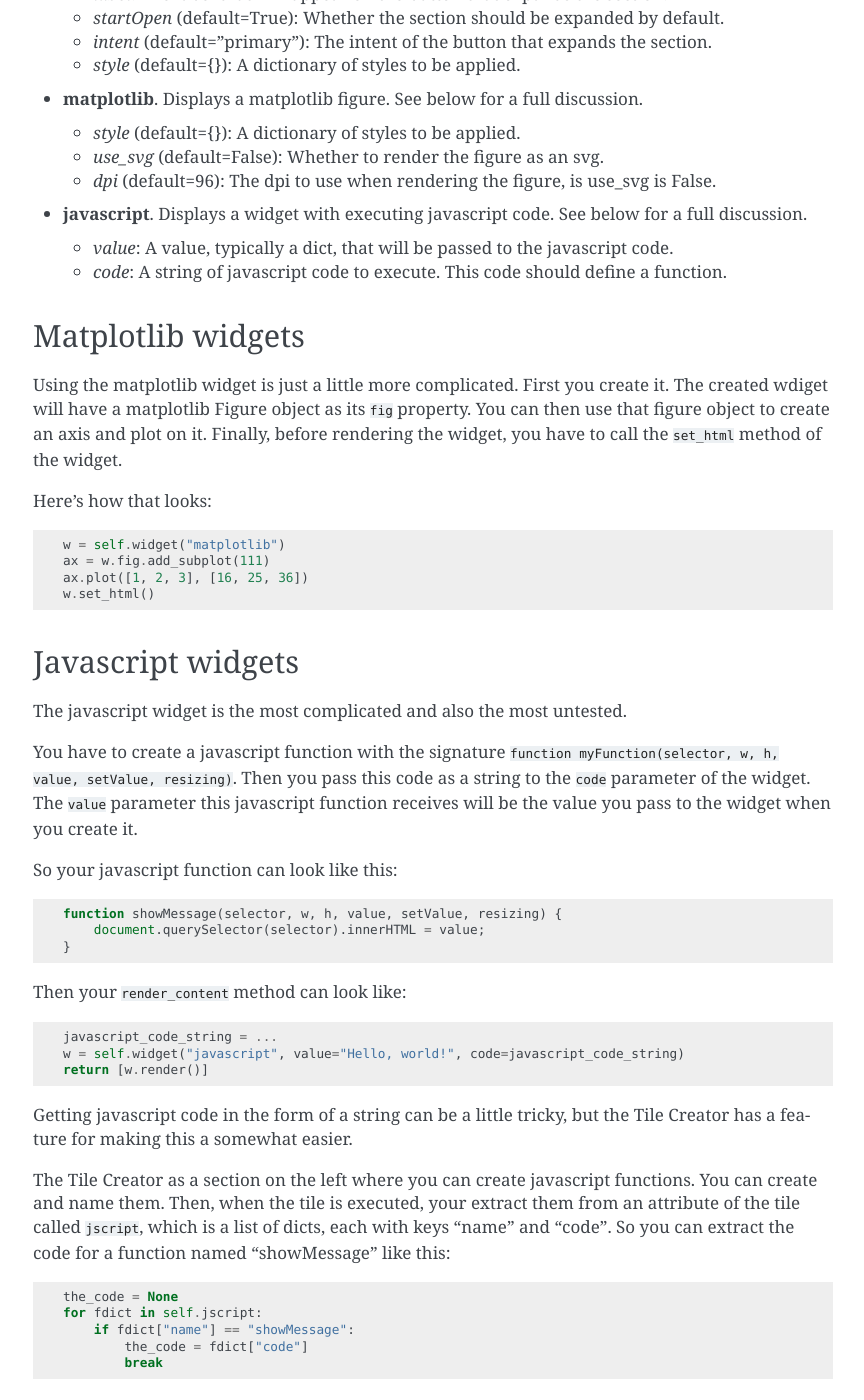
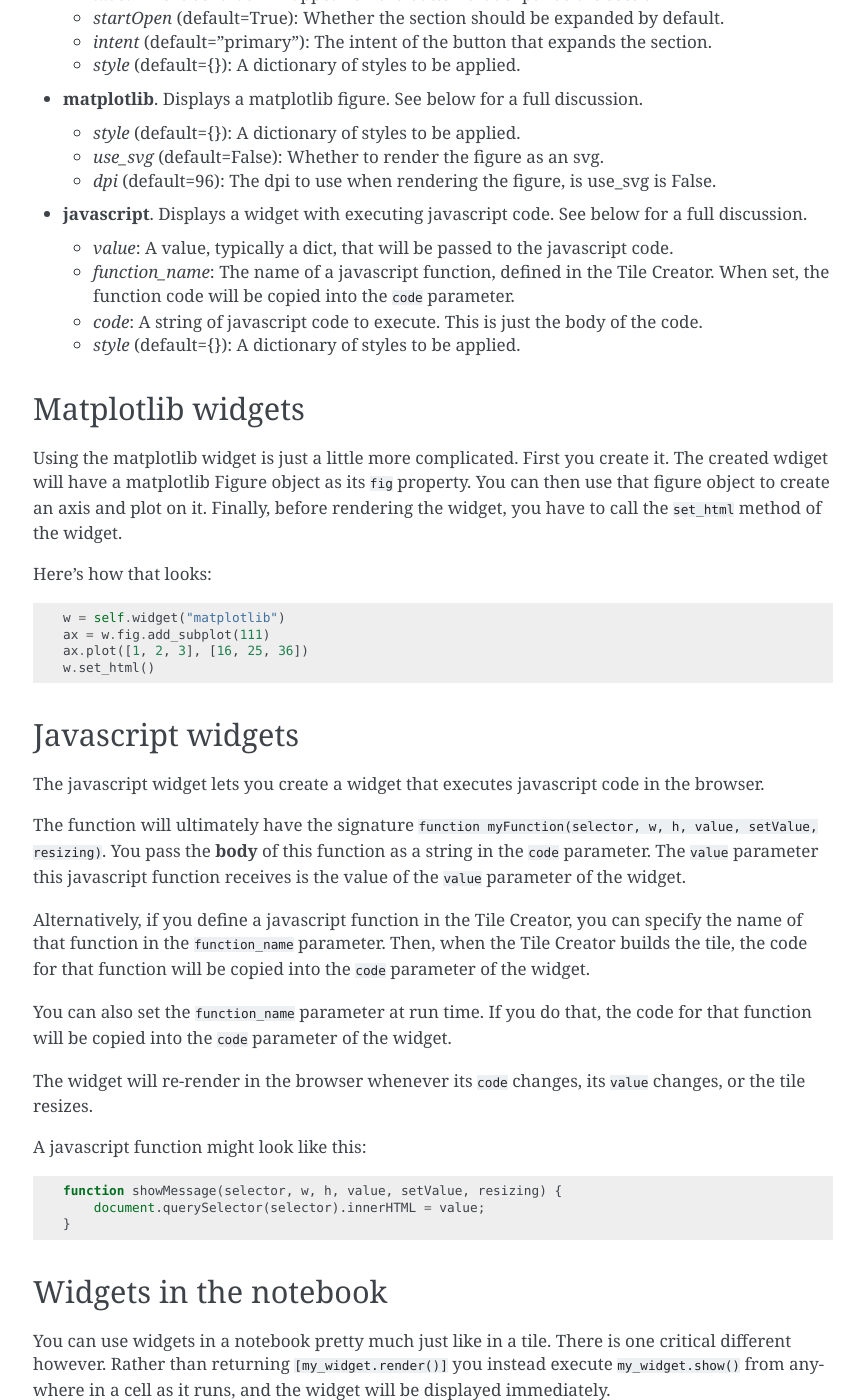
Before and after one commit to bsherin/tacticdocs, a Sphinx documentation site: the page built from docs/Widgets.md, in a window 1280 px wide and 1400 px high, scrolled down 4673 px. Shown: the whole window, without its empty margins (307-1171 px from the left). Built offline with Sphinx 7.4.7, drawn with Linux system fonts in a browser that asks for light colours; some of the changed text lies outside the part shown.

Commit message:
Updated javascript widget documentation

````diff
--- a/docs/Widgets.md
+++ b/docs/Widgets.md
@@ -177,7 +177,9 @@ the given style is applied.
   - _dpi_ (default=96): The dpi to use when rendering the figure, is use_svg is False.
 - **javascript**. Displays a widget with executing javascript code. See below for a full discussion.
   - _value_: A value, typically a dict, that will be passed to the javascript code.
-  - _code_: A string of javascript code to execute. This code should define a function.
+  - _function_name_: The name of a javascript function, defined in the Tile Creator. When set, the function code will be copied into the `code` parameter.
+  - _code_: A string of javascript code to execute. This is just the body of the code.
+  - _style_ (default={}): A dictionary of styles to be applied.
 
 (matplotlib-widgets)=
 ## Matplotlib widgets
@@ -198,14 +200,20 @@ w.set_html()
 (javascript-widgets)=
 ## Javascript widgets
 
-The javascript widget is the most complicated and also the most untested.
+The javascript widget lets you create a widget that executes javascript code in the browser.
 
-You have to create a javascript function with the signature `function myFunction(selector, w, h, value, setValue, resizing)`.
-Then you pass this code as a string to the `code` parameter of the widget.
-The `value` parameter this javascript function receives will be the
-value you pass to the widget when you create it.
+The function will ultimately have the signature `function myFunction(selector, w, h, value, setValue, resizing)`.
+You pass the **body** of this function as a string in the `code` parameter.
+The `value` parameter this javascript function receives is the value of the `value` parameter of the widget.
 
-So your javascript function can look like this:
+Alternatively, if you define a javascript function in the Tile Creator, you can specify the name of that function in the `function_name` parameter.
+Then, when the Tile Creator builds the tile, the code for that function will be copied into the `code` parameter of the widget.
+
+You can also set the `function_name` parameter at run time. If you do that, the code for that function will be copied into the `code` parameter of the widget.
+
+The widget will re-render in the browser whenever its `code` changes, its `value` changes, or the tile resizes.
+
+A javascript function might look like this:
 
 ```javascript
 function showMessage(selector, w, h, value, setValue, resizing) {
@@ -213,33 +221,6 @@ function showMessage(selector, w, h, value, setValue, resizing) {
 }
 ```
 
-Then your `render_content` method can look like:
-
-```python
-javascript_code_string = ...
-w = self.widget("javascript", value="Hello, world!", code=javascript_code_string)
-return [w.render()]
-```
-
-Getting javascript code in the form of a string can be a little tricky, but
-the Tile Creator has a feature for making this a somewhat easier.
-
-The Tile Creator as a section on the left where you can create javascript functions.
-You can create and name them. Then, when the tile is executed, your extract them from an
-attribute of the tile called `jscript`, which is a list of dicts, each with keys "name" and "code".
-So you can extract the code for a function named "showMessage" like this:
-
-```python
-the_code = None
-for fdict in self.jscript:
-    if fdict["name"] == "showMessage":
-        the_code = fdict["code"]
-        break
-```
-
-That's still a bit clunky, but it's better than trying to write a big chunk of
-javascript code as a string in python code. I'll make it less clunky eventually.
-
 ## Widgets in the notebook
 
 You can use widgets in a notebook pretty much just like in a tile. There is one critical
````
Also changed, not shown: 2 other files.
